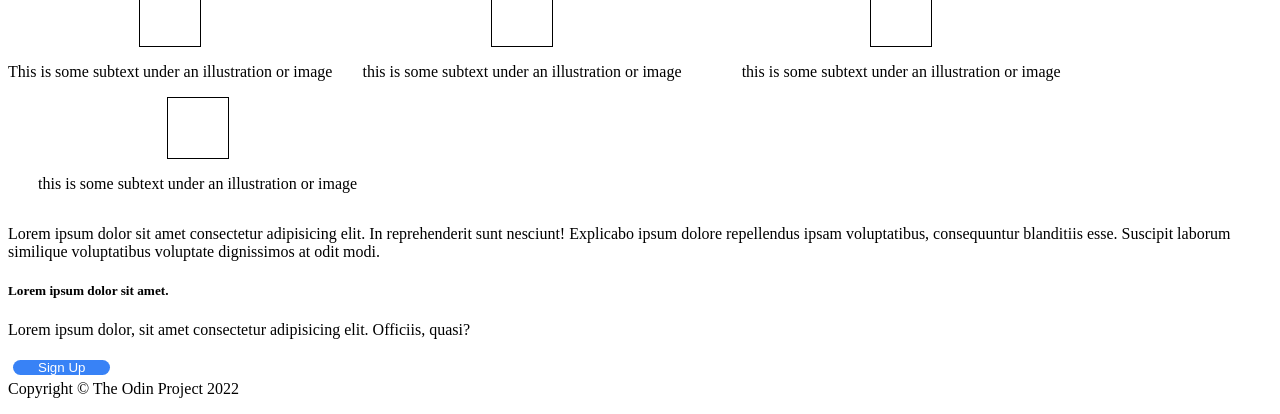
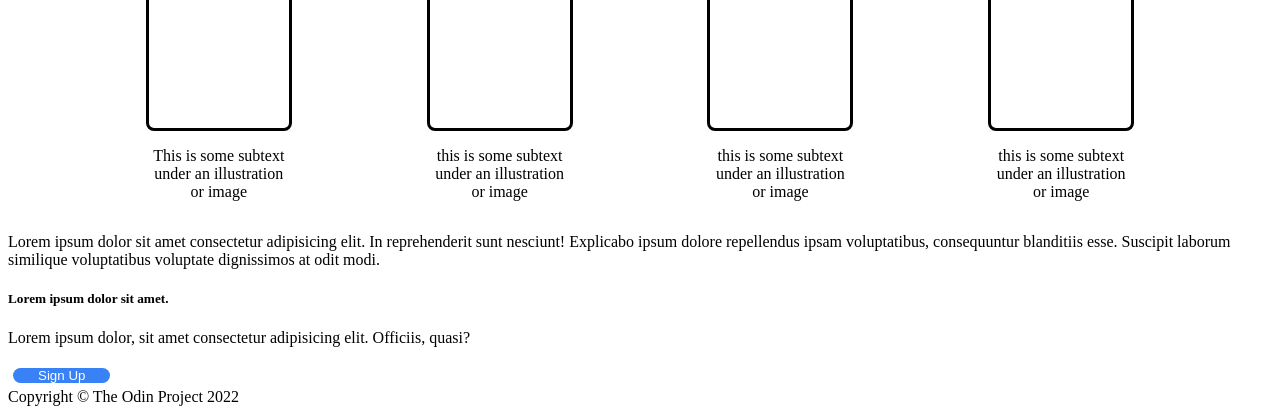
Before and after one commit to jaym9000/landing-page, a plain HTML site: page index.html in a window 1280 px wide. Shown: the part 559-973 px from the top of the page. Drawn offline with Linux system fonts and the light colour scheme.

Commit message:
4 boxes now evenly spaced just need to lessen the gap before moving to next box/container

```diff
--- a/styles.css
+++ b/styles.css
@@ -109,19 +109,23 @@ button {
 
 /* Box in the middle of the page */
 
-.middle-box {
+/* .middle-box {
   display: flex;
   flex-direction: column;
   justify-content: center;
   align-items: center;
-}
+  flex: 1;
+} */
 
 .boxes {
   display: flex;
   flex-wrap: wrap;
+  justify-content: space-evenly;
+  width: 25% 25%;
 }
 
 .information-header {
+  display: flex;
   font-size: 36px;
   font-weight: 800;
   color: #1f2937;
@@ -134,12 +138,15 @@ button {
   display: flex;
   flex-direction: column;
   align-items: center;
+  width: 140px;
+  text-align: center;
 }
 
 .box-1 {
-  height: 60px;
-  width: 60px;
-  border: 1px solid black;
+  height: 140px;
+  width: 140px;
+  border-radius: 8px;
+  border: 3px solid black;
 }
 
 /* box 2 */
@@ -147,13 +154,16 @@ button {
   display: flex;
   flex-direction: column;
   align-items: center;
-  flex-basis: 30%;
+  /* flex-basis: 30%; */
+  width: 140px;
+  text-align: center;
 }
 
 .box-2 {
-  height: 60px;
-  width: 60px;
-  border: 1px solid black;
+  height: 140px;
+  width: 140px;
+  border-radius: 8px;
+  border: 3px solid black;
 }
 
 /* box 3 */
@@ -161,13 +171,15 @@ button {
   display: flex;
   flex-direction: column;
   align-items: center;
-  flex-basis: 30%;
+  width: 140px;
+  text-align: center;
 }
 
 .box-3 {
-  height: 60px;
-  width: 60px;
-  border: 1px solid black;
+  height: 140px;
+  width: 140px;
+  border-radius: 8px;
+  border: 3px solid black;
 }
 
 /* box 4 */
@@ -175,12 +187,13 @@ button {
   display: flex;
   flex-direction: column;
   align-items: center;
-
-  flex-basis: 30%;
+  width: 140px;
+  text-align: center;
 }
 
 .box-4 {
-  height: 60px;
-  width: 60px;
-  border: 1px solid black;
+  height: 140px;
+  width: 140px;
+  border-radius: 8px;
+  border: 3px solid black;
 }
```
